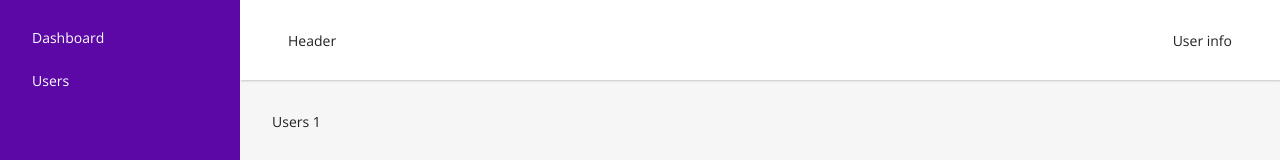
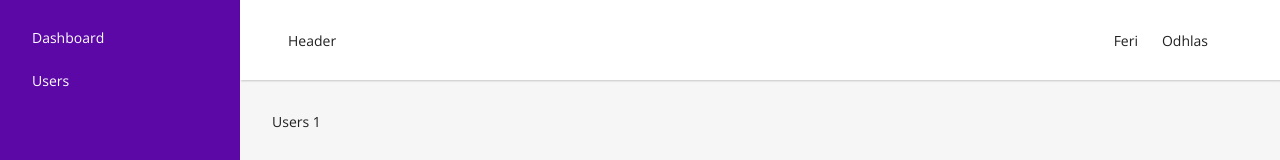
Before and after one commit to FrantisekTeplicky/laravelreact, a React (Vite) app in the folder react/: page /users in a window 1280 px wide. Shown: the top 160 px of the page. Built offline with nearby package versions, Linux system fonts and the light colour scheme.

Commit message:
Defaultny skusobny uzivatel a zobrazenie men a tl odhlas

```diff
--- a/react/src/components/DefaultLayout.jsx
+++ b/react/src/components/DefaultLayout.jsx
@@ -13,6 +13,10 @@ export default function DefaultLayout() {
         return <Navigate to="/login" />
     }
 
+    const onLogout = (ev) => {
+        ev.preventDefault()
+    }
+
     return (
         <div id="defaultLayout">
             <aside>
@@ -26,7 +30,8 @@ export default function DefaultLayout() {
 
                     </div>
                     <div>
-                       User info
+                       {user.name}
+                       <a href="#" onClick={onLogout} className="btn-logout">Odhlas</a>
                     </div>
                 </header>
                 <main>
--- a/react/src/contexts/ContextProvider.jsx
+++ b/react/src/contexts/ContextProvider.jsx
@@ -11,7 +11,13 @@ const StateContext = createContext({
 
 // skontroluj a nastav token prihlaseneho uzivatela
 export const ContextProvider = ({children}) => {
-    const [user, setUser] = useState({});
+    // info o prihlasenom uzivatelovi
+    const [user, setUser] = useState({
+        id: 1,
+        name: 'Feri',
+        email: 'sao@feri.sk',
+        role: 'Admin'
+    });
     //const [token, _setToken] = useState(localStorage.getItem("ACCESS_TOKEN"));
     const [token, _setToken] = useState(123); //testovaci token
 
```
